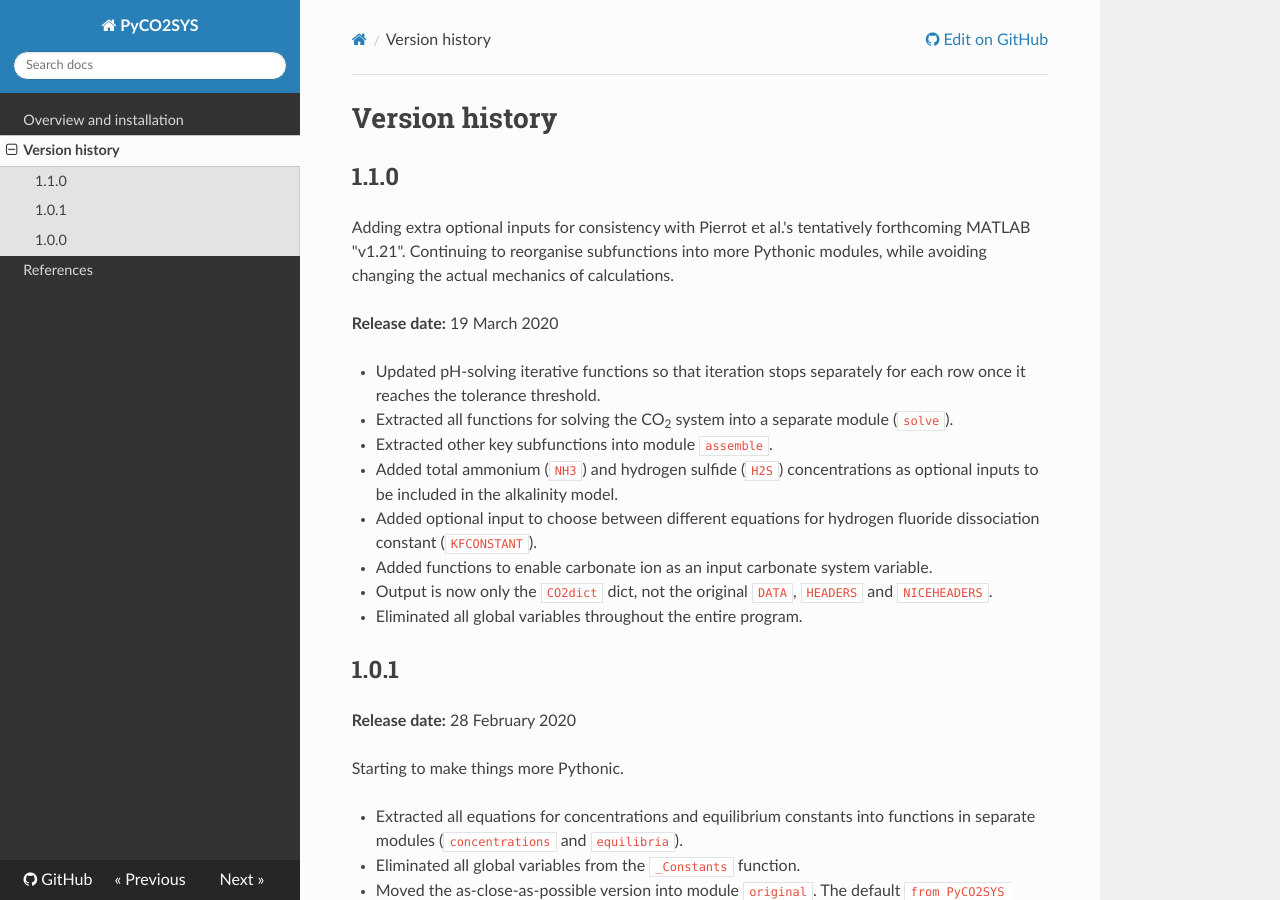
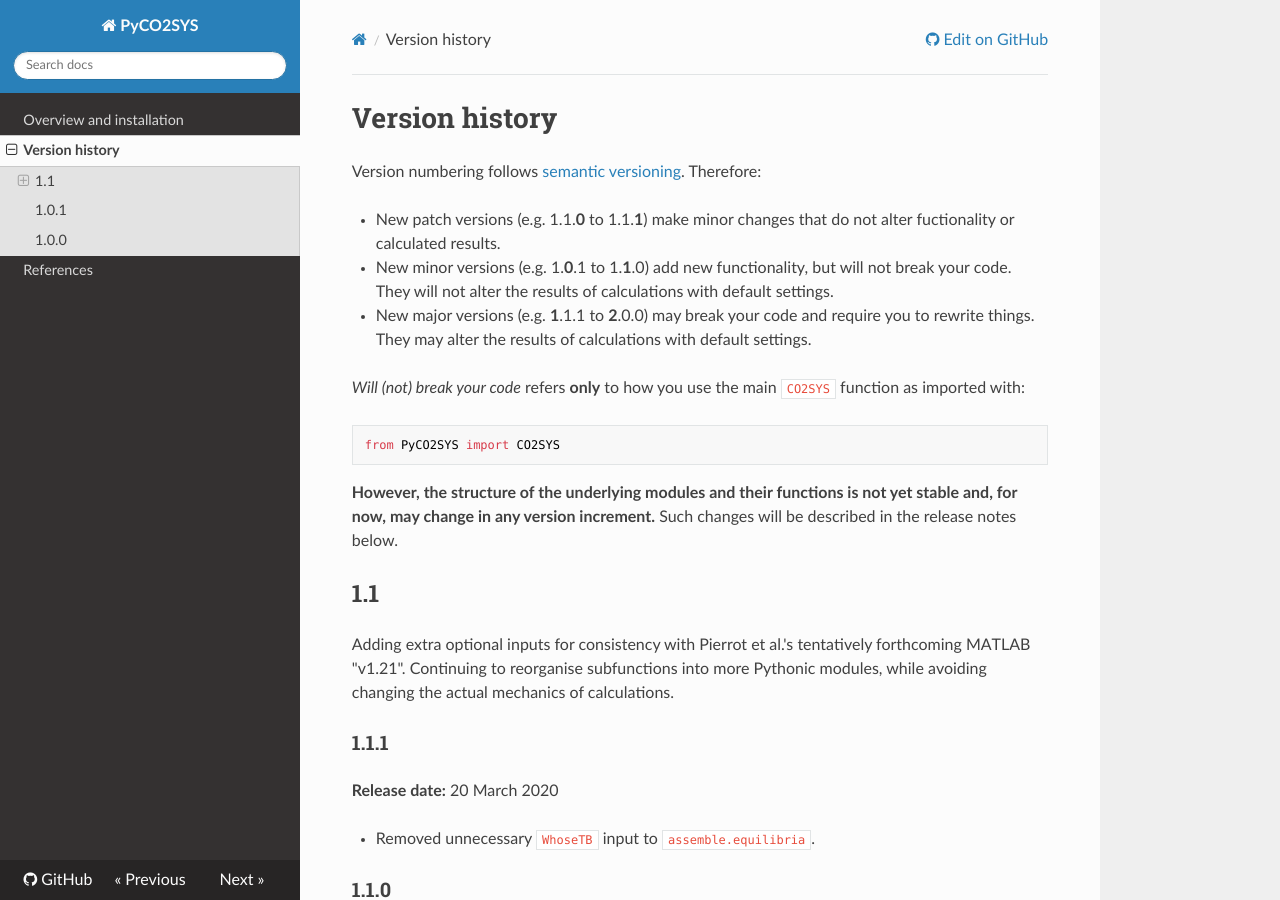
Before and after one commit to mvdh7/PyCO2SYS, an MkDocs documentation site: the page built from docs/versions.md, in a window 1280 px wide and 900 px high. Built offline with MkDocs 1.6.1, drawn with Linux system fonts in a browser that asks for light colours; nearby versions of some CDN libraries.

Commit message:
Remove unnecessary WhoseTB input from assemble.equilibria

````diff
--- a/PyCO2SYS/__init__.py
+++ b/PyCO2SYS/__init__.py
@@ -329,8 +329,7 @@ def _CO2SYS(PAR1, PAR2, PAR1TYPE, PAR2TYPE, SAL, TEMPIN, TEMPOUT, PRESIN,
     # Calculate the constants for all samples at input conditions
     # The constants calculated for each sample will be on the appropriate pH
     # scale!
-    ConstPuts = (pHScale, WhichKs, WhoseKSO4, WhoseKF, WhoseTB, TP, TSi,
-                 Sal, TF, TS)
+    ConstPuts = (pHScale, WhichKs, WhoseKSO4, WhoseKF, TP, TSi, Sal, TF, TS)
     (K0i, K1i, K2i, KWi, KBi, KFi, KSi, KP1i, KP2i, KP3i, KSii, KNH3i, KH2Si,
         fHi) = assemble.equilibria(TempCi, Pdbari, *ConstPuts)
     Kis = [K1i, K2i, KWi, KBi, KFi, KSi, KP1i, KP2i, KP3i, KSii, KNH3i, KH2Si]
@@ -458,8 +457,7 @@ def _CO2SYS(PAR1, PAR2, PAR1TYPE, PAR2TYPE, SAL, TEMPIN, TEMPOUT, PRESIN,
 
     # Calculate the constants for all samples at output conditions
     (K0o, K1o, K2o, KWo, KBo, KFo, KSo, KP1o, KP2o, KP3o, KSio, KNH3o, KH2So,
-        fHo) = assemble.equilibria(TempCo, Pdbaro,
-                                                      *ConstPuts)
+        fHo) = assemble.equilibria(TempCo, Pdbaro, *ConstPuts)
     Kos = [K1o, K2o, KWo, KBo, KFo, KSo, KP1o, KP2o, KP3o, KSio, KNH3o, KH2So]
     FugFaco, VPFaco = _Fugacity(TempCo, Sal, WhichKs)
 
--- a/docs/versions.md
+++ b/docs/versions.md
@@ -1,8 +1,30 @@
 # Version history
 
-## 1.1.0
+Version numbering follows [semantic versioning](https://semver.org/). Therefore:
+
+  * New patch versions (e.g. 1.1.**0** to 1.1.**1**) make minor changes that do not alter fuctionality or calculated results.
+  * New minor versions (e.g. 1.**0**.1 to 1.**1**.0) add new functionality, but will not break your code. They will not alter the results of calculations with default settings.
+  * New major versions (e.g. **1**.1.1 to **2**.0.0) may break your code and require you to rewrite things. They may alter the results of calculations with default settings.
+
+*Will (not) break your code* refers **only** to how you use the main `CO2SYS` function as imported with:
+
+```python
+from PyCO2SYS import CO2SYS
+```
+
+**However, the structure of the underlying modules and their functions is not yet stable and, for now, may change in any version increment.** Such changes will be described in the release notes below.
+
+## 1.1
 
 Adding extra optional inputs for consistency with Pierrot et al.'s tentatively forthcoming MATLAB "v1.21". Continuing to reorganise subfunctions into more Pythonic modules, while avoiding changing the actual mechanics of calculations.
+
+### 1.1.1
+
+**Release date:** 20 March 2020
+
+  * Removed unnecessary `WhoseTB` input to `assemble.equilibria`.
+
+### 1.1.0
 
 **Release date:** 19 March 2020
 
````
Also changed, not shown: 2 other files.
